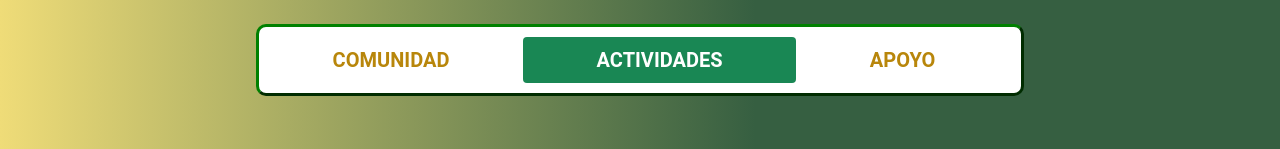
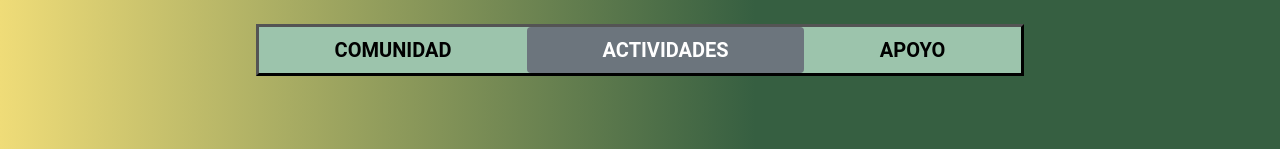
Before and after one commit to einarch/ComunidadAdultoMayor, a React (Create React App) app: page /Actividades in a window 1280 px wide. Shown: the top 149 px of the page. Built offline with nearby package versions, Linux system fonts and the light colour scheme; no server answers.

Commit message:
modificacion de la barra de navegacion

```diff
--- a/src/components/Navegacion.js
+++ b/src/components/Navegacion.js
@@ -7,7 +7,7 @@ const Navegacion = () => {
     <container className="p-5 mb-4 bg-ligth rounded-3 justify-content-center" >
       <ul class="nav nav-pills  nav-fill justify-content-center bg-ligth" >
         <li class="nav-item">
-          <a class="nav-link active btn-lg bg-success" aria-current="page" href="/Comunidad">COMUNIDAD</a>
+          <a class="nav-link active btn-lg bg-secondary" aria-current="page" href="/Comunidad">COMUNIDAD</a>
         </li>
         <li class="nav-item">
           <a class="nav-link btn-lg" aria-current="page" href="/Actividades">ACTIVIDADES</a>
--- a/src/components/NavegacionA.js
+++ b/src/components/NavegacionA.js
@@ -9,7 +9,7 @@ const NavegacionA = () => {
           <a class="nav-link btn-lg" aria-current="page" href="/Comunidad">COMUNIDAD</a>
         </li>
         <li class="nav-item">
-          <a class="nav-link active btn-lg bg-success" aria-current="page" href="/Actividades">ACTIVIDADES</a>
+          <a class="nav-link active btn-lg bg-secondary" aria-current="page" href="/Actividades">ACTIVIDADES</a>
         </li>
         <li class="nav-item">
           <a class="nav-link  btn-lg" aria-current="page" href="/Voluntarios">APOYO</a>
--- a/src/components/NavegacionVol.js
+++ b/src/components/NavegacionVol.js
@@ -12,7 +12,7 @@ const NavegacionVol = () => {
           <a class="nav-link btn-lg" aria-current="page" href="/Actividades">ACTIVIDADES</a>
         </li>
         <li class="nav-item">
-          <a class="nav-link active btn-lg  bg-success" aria-current="page" href="/Voluntarios">APOYO</a>
+          <a class="nav-link active btn-lg bg-secondary" aria-current="page" href="/Voluntarios">APOYO</a>
         </li>
       </ul>
     </container>
--- a/src/components/navegacion.css
+++ b/src/components/navegacion.css
@@ -1,7 +1,7 @@
 .nav-item .nav-link {
-    color: darkgoldenrod;
+    color: black;
 }
 
 .nav-item>a:hover {
-    color: darkgoldenrod;
+    color: black;
 }
--- a/src/comunidad/Publicacion.css
+++ b/src/comunidad/Publicacion.css
@@ -11,18 +11,18 @@ body {
 }
 
 .nav {
-  position: fixed;
+  position: absolute;
   left: 20%;
   right: 20%;
   max-width: 70%;
   border-style: outset;
   animation: mymove 5s infinite;
-  padding: 10px 12px;
+  padding: 0px 0px;
   font-size: large;
   font-weight: bold;
-  border-color: green;
-  background-color: white;
-  border-radius: 10px;
+  border-color: black;
+  background: #9cc4ac;
+  border-radius: 0px;
 
 }
 
```
